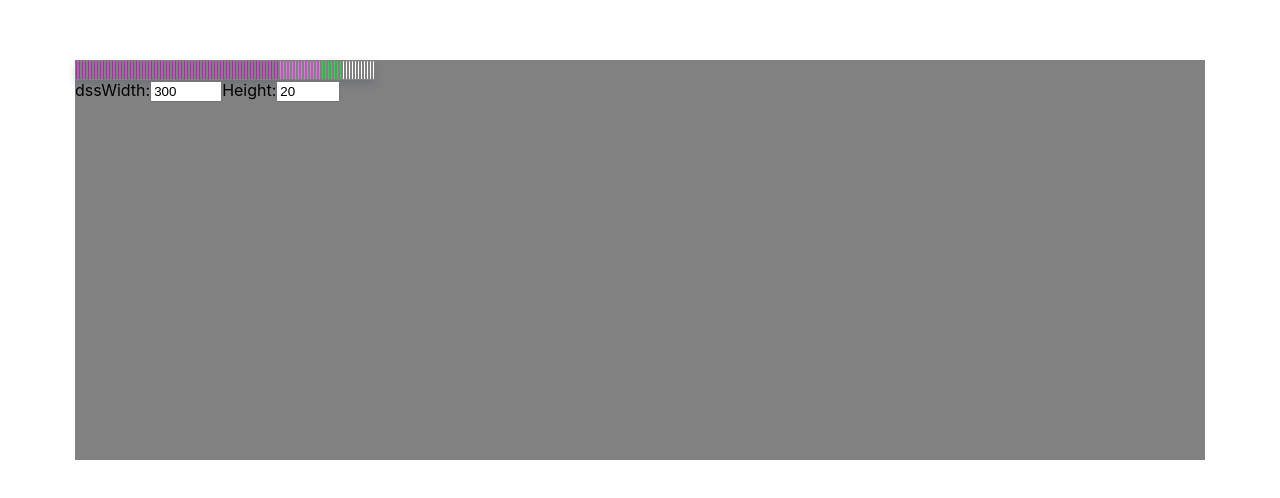
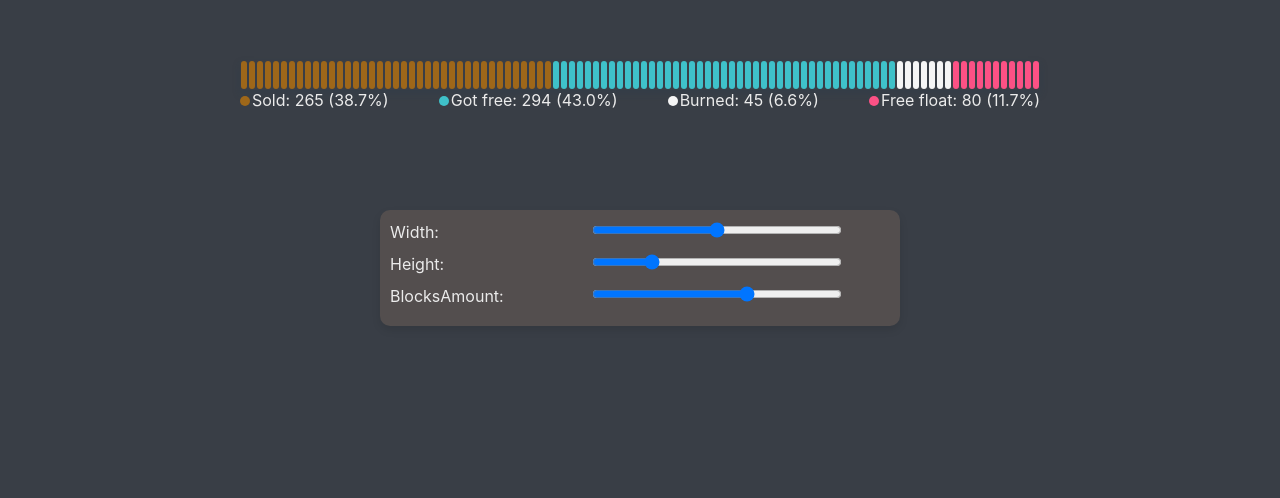
Before and after one commit to SergeyKiselev2001/trood-test-task, a React (Create React App) app: page / in a window 1280 px wide. Shown: the part 140-638 px from the top of the page. Built offline with nearby package versions, Linux system fonts and the light colour scheme.

Commit message:
first task is done

```diff
--- a/src/App.js
+++ b/src/App.js
@@ -1,25 +1,28 @@
+import { useSelector } from 'react-redux';
+import ProgressBar from './components/FirstTask/ProgressBar';
+import Inputs from './components/FirstTask/Inputs';
+import ProgressBarInfo from './components/FirstTask/ProgressBarInfo';
+import classes from './styles/first.module.css';
 import './styles/App.css';
-import ProgressBar from './components/ProgressBar';
-import classes from './styles/style.module.css'
-import Inputs from './components/Inputs';
-import { useSelector } from 'react-redux';
 
 const App = () => {
 
   const params = useSelector(store => store.paramsReducer)
 
-
   const items = [
-    {name: 'Sold', color: '#BD1FBE', value: 465},
-    {name: 'Got free', color: '#FC64FF', value: 94},
-    {name: 'Burned', color: '#1AE243', value: 45},
-    {name: 'Free float', color: '#fff', value: 80},
+    {name: 'Sold', color: '#9e6719', value: 265},
+    {name: 'Got free', color: '#3FC1C9', value: 294},
+    {name: 'Burned', color: '#F5F5F5', value: 45},
+    {name: 'Free float', color: '#FC5185', value: 80},
   ]
 
   return (
     <div className="App">
       <div className={classes.content}>
-        <ProgressBar items={items} height={params.height} width={params.width} />
+        <div className={classes.center}>
+          <ProgressBar items={items} height={params.height} width={params.width} />
+          <ProgressBarInfo items={items} />
+        </div>
         <Inputs />
       </div>
     </div>
--- /dev/null
+++ b/src/components/FirstTask/Inputs.jsx
@@ -0,0 +1,56 @@
+import { useDispatch, useSelector } from "react-redux";
+import { changeBlocksAmount, changeHeight, changeWidth } from "../../redux/actionCreators";
+import classes from './../../styles/first.module.css'
+
+const Inputs = () => {
+    const dispatch = useDispatch();
+    const paramsObj = useSelector((store) => store.paramsReducer);
+
+    const widthHandle = (e) => dispatch(changeWidth(e.target.value));
+    const heightHandle = (e) => dispatch(changeHeight(e.target.value));
+    const amountHandle = (e) => dispatch(changeBlocksAmount(e.target.value));
+
+    return (
+        <form className={classes.form}>
+            <label className={classes.form__label}>
+                <span className={classes.form__caption}>Width:</span>
+                <input
+                    type="range"
+                    name="width"
+                    onChange={widthHandle}
+                    value={paramsObj?.width}
+                    min={600}
+                    max={1000}
+                    step={10}
+                    className={classes.form__input}
+                />
+            </label>
+            <label className={classes.form__label}>
+                <span className={classes.form__caption}>Height:</span>
+                <input
+                    type="range"
+                    name="height"
+                    onChange={heightHandle}
+                    value={paramsObj?.height}
+                    min={10}
+                    max={100}
+                    className={classes.form__input}
+                />
+            </label>
+            <label className={classes.form__label}>
+                <span className={classes.form__caption}>BlocksAmount:</span>
+                <input
+                    type="range"
+                    name="height"
+                    onChange={amountHandle}
+                    value={paramsObj?.blocksAmount}
+                    min={15}
+                    max={150}
+                    className={classes.form__input}
+                />
+            </label>
+        </form>
+    );
+};
+
+export default Inputs;
--- a/src/components/OneBlock.jsx
+++ b/src/components/FirstTask/OneBlock.jsx
@@ -1,4 +1,4 @@
-import classes from './../styles/style.module.css'
+import classes from './../../styles/first.module.css'
 
 const OneBlock = ({ color }) => {
 
--- a/src/components/ProgressBar.jsx
+++ b/src/components/FirstTask/ProgressBar.jsx
@@ -1,8 +1,9 @@
 import OneBlock from "./OneBlock";
-import classes from './../styles/style.module.css'
+import classes from './../../styles/first.module.css'
+import { useSelector } from "react-redux";
 
 const ProgressBar = ({ items, height, width }) => {
-    const blocksAmount = 100;
+    const blocksAmount = useSelector(store => store.paramsReducer).blocksAmount;
     const valueSum = items.reduce((prev, current) => prev += current.value, 0)
 
     const viewArr = items.map(el => {
@@ -38,7 +39,6 @@ const ProgressBar = ({ items, height, width }) => {
     });
 
 
-    debugger
 
     return (
         <div style={{ height, width }} className={classes.progress_bar}>
--- /dev/null
+++ b/src/components/FirstTask/ProgressBarInfo.jsx
@@ -0,0 +1,27 @@
+import classes from './../../styles/first.module.css'
+
+const ProgressBarInfo = ({ items }) => {
+    const valueSum = items.reduce(
+        (prev, current) => (prev += current.value),
+        0
+    );
+
+    return (
+        <div className={classes.info_block}>
+            {items.map((el, index) => (
+                <div className={classes.info_block__item}>
+                    <div
+                        className={classes.info_block__circle}
+                        style={{ backgroundColor: el.color }}
+                    />
+                    <span className={classes.info_block__caption}>{`${el.name}: ${el.value} (${(
+                        (el.value / valueSum) *
+                        100
+                    ).toFixed(1)}%)`}</span>
+                </div>
+            ))}
+        </div>
+    );
+};
+
+export default ProgressBarInfo;
--- a/src/components/Inputs.jsx
+++ /dev/null
@@ -1,41 +0,0 @@
-import { useDispatch, useSelector } from "react-redux";
-import { changeHeight, changeWidth } from "../redux/actionCreators";
-
-const Inputs = () => {
-    const dispatch = useDispatch();
-    const paramsObj = useSelector((store) => store.paramsReducer);
-
-    const widthHandle = (e) => dispatch(changeWidth(e.target.value));
-    const heightHandle = (e) => dispatch(changeHeight(e.target.value));
-
-    return (
-        <form>
-            dss
-            <label>
-                Width:
-                <input
-                    type="number"
-                    name="width"
-                    onChange={widthHandle}
-                    value={paramsObj?.width}
-                    min={250}
-                    max={1000}
-                    step={10}
-                />
-            </label>
-            <label>
-                Height:
-                <input
-                    type="number"
-                    name="height"
-                    onChange={heightHandle}
-                    value={paramsObj?.height}
-                    min={10}
-                    max={100}
-                />
-            </label>
-        </form>
-    );
-};
-
-export default Inputs;
--- a/src/index.css
+++ b/src/index.css
@@ -5,6 +5,7 @@ body {
     sans-serif;
   -webkit-font-smoothing: antialiased;
   -moz-osx-font-smoothing: grayscale;
+  background-color: #393E46;
 }
 
 code {
--- a/src/redux/actionCreators.js
+++ b/src/redux/actionCreators.js
@@ -1,5 +1,6 @@
 export const CHANGE_HEIGHT = 'paramsReducer/change height'
 export const CHANGE_WIDTH = 'paramsReducer/change width'
+export const CHANGE_BLOCKS_AMOUNT = 'paramsReducer/change blocks amount'
 
 export const changeHeight = (payload) => ({
     payload,
@@ -10,3 +11,8 @@ export const changeWidth = (payload) => ({
     payload,
     type: CHANGE_WIDTH
 })
+
+export const changeBlocksAmount = (payload) => ({
+    payload,
+    type: CHANGE_BLOCKS_AMOUNT
+})
--- a/src/redux/reducers/paramsReducer.js
+++ b/src/redux/reducers/paramsReducer.js
@@ -1,18 +1,19 @@
-import { CHANGE_HEIGHT, CHANGE_WIDTH } from "../actionCreators";
+import { CHANGE_BLOCKS_AMOUNT, CHANGE_HEIGHT, CHANGE_WIDTH } from "../actionCreators";
 
 const initialState = {
-    width: 300,
-    height: 20,
+    width: 800,
+    height: 30,
+    blocksAmount: 100,
 };
 
 export const paramsReducer = (state = initialState, action) => {
-
     switch (action.type) {
         case CHANGE_WIDTH:
             return { ...state, width: Number(action.payload) };
         case CHANGE_HEIGHT:
             return { ...state, height: Number(action.payload) };
-
+        case CHANGE_BLOCKS_AMOUNT:
+            return { ...state, blocksAmount: Number(action.payload) };
         default:
             return state;
     }
--- /dev/null
+++ b/src/styles/first.module.css
@@ -0,0 +1,76 @@
+.content {
+    height: 400px;
+    max-width: 1200px;
+    width: calc(100vw - 150px);
+    margin: 0 auto;
+    margin-top: 200px;
+}
+
+.progress_bar {
+    width: 100%;
+    height: 100%;
+    display: flex;
+    flex-direction: row;
+    box-shadow: 0px 4px 8px 0px rgba(34, 60, 80, 0.2);
+    transition: .2s;
+}
+
+.progress_bar__block {
+    border-radius: 15px;
+    margin: 1px;
+    flex-grow: 1;
+}
+
+.center {
+    width: fit-content;
+    margin: 0 auto;
+}
+
+.form {
+    padding: 10px;
+    width: 500px;
+    margin: 0 auto;
+    background-color: rgb(83, 78, 78);
+    box-shadow: 0px 4px 8px 0px rgba(0, 0, 0, 0.1);
+    margin-top: 100px;
+    transition: 0.2s;
+    border-radius: 10px;
+}
+
+.form:hover {
+    box-shadow: 0px 10px 20px 0px rgba(0, 0, 0, 0.2);
+}
+
+.form__label {
+    display: block;
+    margin-bottom: 10px;
+}
+
+.form__caption {
+    width: 200px;
+    display: inline-block;
+    color: rgb(235, 235, 235)
+}
+
+.form__input {
+    width: 250px;
+    outline: none;
+}
+
+
+.info_block {
+    display: flex;
+    justify-content: space-between;
+}
+
+.info_block__circle {
+    height: 10px;
+    width: 10px;
+    border-radius: 50%;
+    display: inline-block;
+    margin-right: 2px;
+}
+
+.info_block__caption {
+    color: rgb(235, 235, 235)
+}
--- a/src/styles/style.module.css
+++ /dev/null
@@ -1,23 +0,0 @@
-.content {
-    height: 400px;
-    max-width: 1200px;
-    width: calc(100vw - 150px);
-    background-color: rgb(129, 129, 129);
-    margin: 0 auto;
-    margin-top: 200px;
-}
-
-.progress_bar {
-    width: 100%;
-    height: 100%;
-    display: flex;
-    flex-direction: row;
-    box-shadow: 0px 4px 8px 0px rgba(34, 60, 80, 0.2);
-}
-
-.progress_bar__block {
-    background-color: rgb(37, 209, 123);
-    border-radius: 5px;
-    margin: 1px;
-    flex-grow:1;
-}
```
